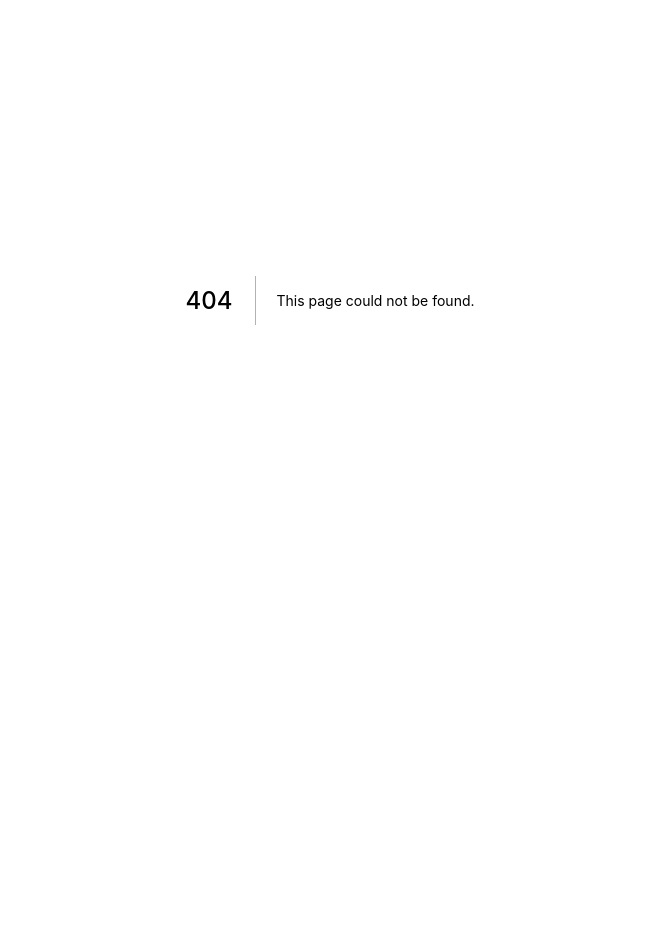
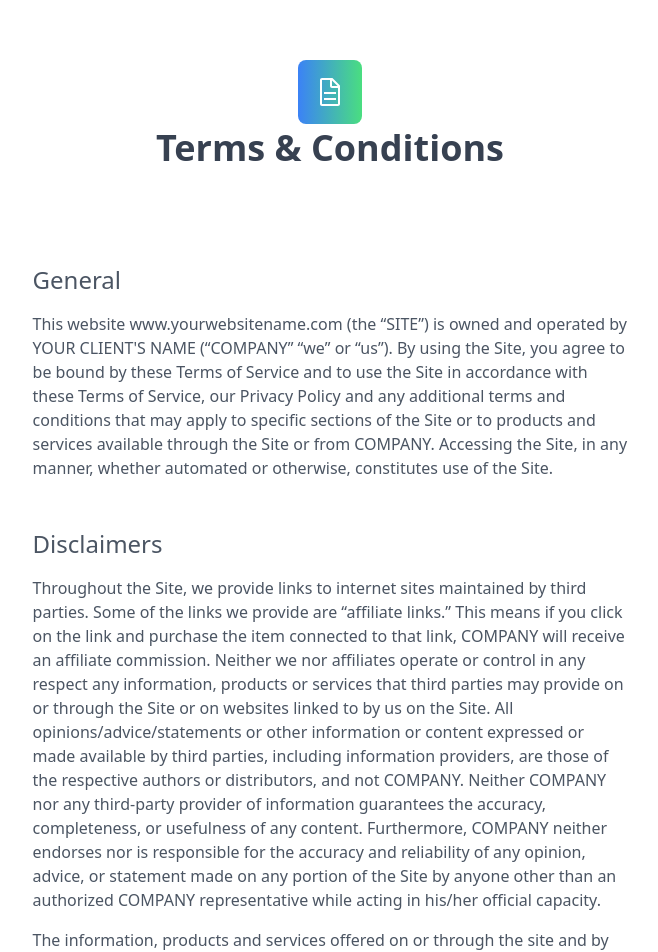
Before and after one commit to Joelynn94/agency-website, a Next.js app: page /terms-and-conditions in a window 1280 px wide. Before the commit this address had no page. Shown: the part 100-1052 px from the top of the page, without its empty margins (310-968 px from the left). Before the commit the page ends 800 px from the top, so only its background shows below. Built offline with nearby package versions, Linux system fonts and the light colour scheme.

Commit message:
feat: adds basic blog post layout

```diff
--- a/components/footer.js
+++ b/components/footer.js
@@ -303,13 +303,14 @@ export default function Footer() {
 						Privacy Policy
 					</a>
 				</Link>
+				<Link href="/terms-and-conditions">
 					<a
 						className="text-gray-400 hover:text-gray-300"
-					href="/terms_and_conditions.html"
 						rel="nofollow"
 					>
 						Terms &amp; Conditions
 					</a>
+				</Link>
 			</div>
 		</footer>
 	);
--- a/pages/posts/first-post.js
+++ b/pages/posts/first-post.js
@@ -1,21 +1,115 @@
-import Link from "next/link"
-import Head from 'next/head';
+import Link from "next/link";
+import Head from "next/head";
 import Layout from "../../components/layout";
 
 const FirstPost = () => {
-  return (
-    <Layout>
-      <Head>
-        <title>First Post</title>
-      </Head>
-      <h1>First Post</h1>
-      <h2>
-        <Link href="/">
-          <a>Back to home</a>
-        </Link>
-      </h2>
-    </Layout>
-  )
-}
+	return (
+		<Layout>
+			<section className="pb-24">
+				<article>
+					<div className="relative overflow-hidden h-1/6 lg:screen w-full mb-12 lg:mb-16">
+						<div className="absolute top-0 bottom-0 left-0 right-0 bg-gradient-to-br from-blue-400  to-green-300 opacity-50"></div>
+						<div className="absolute h-full w-full flex flex-col items-center justify-center">
+							<div className="text-center lg:mb-2">
+								<span className="uppercase tracking-wider font-semibold text-gray-600 text-sm">
+									Ideas
+								</span>
+								<span className="text-gray-600 mx-2 lg:mx-3 font-medium">
+									July 23, 2021
+								</span>
+							</div>
+							<h1 className="text-3xl lg:text-5xl font-semibold text-center mx-4 lg:mx-0 text-gray-700">
+								How to Generate Leads
+							</h1>
+						</div>
 
-export default FirstPost
+						<div className="h-screen">
+							<img
+								className="h-full w-full object-cover"
+								src="../images/lead_generation.jpg"
+								alt="A man waiting in a cafe for someone that will never show up."
+							/>
+						</div>
+					</div>
+
+					<div className="max-w-prose mx-6 lg:mx-auto text-gray-600">
+						<p className="mb-12 text-lg lg:text-xl font-semibold text-gray-700">
+							Lorem ipsum dolor sit amet consectetur adipisicing
+							elit. Possimus eligendi libero sit nihil tempora,
+							totam reprehenderit aliquam beatae obcaecati
+							ratione. Libero consequatur cumque magnam ipsam quae
+							sequi laudantium pariatur veritatis? Totam
+							reprehenderit aliquame.
+						</p>
+						<p className="mb-4">
+							Nunc dictum nec tellus nec hendrerit. Etiam leo
+							felis, congue vitae placerat vel, vestibulum id
+							massa. Maecenas cursus, ante sit amet placerat
+							rhoncus, risus est auctor diam, in pulvinar magna
+							lectus at erat.
+						</p>
+						<p className="mb-4">
+							Nullam eget neque tellus. In tellus odio, pretium ac
+							risus vitae, bibendum dignissim lectus. Vestibulum
+							hendrerit libero nec mauris feugiat vehicula. Duis
+							malesuada diam tempor odio efficitur, vitae faucibus
+							purus ornare.
+						</p>
+						<p className="mb-4">
+							Aenean rhoncus mauris id sapien gravida lobortis.
+							Praesent vel eleifend purus. Nulla euismod pharetra
+							massa sit amet vestibulum. Interdum et malesuada
+							fames ac ante ipsum primis in faucibus. Cras nec
+							semper quam.
+						</p>
+
+						<h2 className="text-xl lg:text-2xl mt-12 mb-4 text-gray-600">
+							A Secondary Heading
+						</h2>
+						<p className="mb-4">
+							Nunc dictum nec tellus nec hendrerit. Etiam leo
+							felis, congue vitae placerat vel, vestibulum id
+							massa. Maecenas cursus, ante sit amet placerat
+							rhoncus, risus est auctor diam, in pulvinar magna
+							lectus at erat.
+						</p>
+						<p className="mb-4">
+							Nullam eget neque tellus. In tellus odio, pretium ac
+							risus vitae, bibendum dignissim lectus. Vestibulum
+							hendrerit libero nec mauris feugiat vehicula. Duis
+							malesuada diam tempor odio efficitur, vitae faucibus
+							purus ornare.
+						</p>
+						<p className="mb-4">
+							Aenean rhoncus mauris id sapien gravida lobortis.
+							Praesent vel eleifend purus. Nulla euismod pharetra
+							massa sit amet vestibulum. Interdum et malesuada
+							fames ac ante ipsum primis in faucibus. Cras nec
+							semper quam.
+						</p>
+
+						<h2 className="text-xl lg:text-2xl mt-12 mb-4 text-gray-600">
+							Summary
+						</h2>
+						<p className="mb-4">
+							Nullam eget neque tellus. In tellus odio, pretium ac
+							risus vitae, bibendum dignissim lectus. Vestibulum
+							hendrerit libero nec mauris feugiat vehicula. Duis
+							malesuada diam tempor odio efficitur, vitae faucibus
+							purus ornare.
+						</p>
+						<p className="mb-4">
+							Aenean rhoncus mauris id sapien gravida lobortis.
+							Praesent vel eleifend purus. Nulla euismod pharetra
+							massa sit amet vestibulum. Interdum et malesuada
+							fames ac ante ipsum primis in faucibus. Cras nec
+							semper quam.
+						</p>
+					</div>
+				</article>
+			</section>
+		</Layout>
+	);
+};
+
+export default FirstPost;
--- a/pages/privacy-policy.js
+++ b/pages/privacy-policy.js
@@ -3,12 +3,12 @@ import Layout from "../components/layout";
 export default function PrivacyPolicy() {
 	return (
 		<Layout>
-			<section class="pt-24 pb-40 lg:pt-40 lg:pb-32 flex justify-center">
-				<article class="max-w-screen-xl lg:mx-8">
-					<div class="flex flex-col items-center justify-center">
-						<div class="inline-block p-3 lg:p-4 rounded-full mb-1 bg-gradient-to-r from-blue-500 to-green-400">
+			<section className="pt-24 pb-40 lg:pt-40 lg:pb-32 flex justify-center">
+				<article className="max-w-screen-xl lg:mx-8">
+					<div className="flex flex-col items-center justify-center">
+						<div className="inline-block p-3 lg:p-4 rounded-full mb-1 bg-gradient-to-r from-blue-500 to-green-400">
 							<svg
-								class="h-8 w-8"
+								className="h-8 w-8"
 								width="24"
 								height="30"
 								viewBox="0 0 24 30"
@@ -21,12 +21,12 @@ export default function PrivacyPolicy() {
 								/>
 							</svg>
 						</div>
-						<h1 class="text-3xl lg:text-4xl text-center mx-4 lg:mx-0 font-semibold text-gray-700">
+						<h1 className="text-3xl lg:text-4xl text-center mx-4 lg:mx-0 font-semibold text-gray-700">
 							Privacy Policy
 						</h1>
 					</div>
-					<div class="max-w-prose mx-6 lg:mx-auto text-gray-600 mt-12">
-						<p class="mb-4">
+					<div className="max-w-prose mx-6 lg:mx-auto text-gray-600 mt-12">
+						<p className="mb-4">
 							The following Privacy Policy governs the online
 							information collection practices of
 							www.yourwebsitename.com (“we” or “us” or “Site”). By
@@ -42,7 +42,7 @@ export default function PrivacyPolicy() {
 							email address to any unauthorized third party.
 						</p>
 
-						<p class="mb-4">
+						<p className="mb-4">
 							We may collect and store personal or other
 							information that you voluntarily supply to us online
 							while using the Site (e.g., while on the Site or in
@@ -57,7 +57,7 @@ export default function PrivacyPolicy() {
 							information is provided to us by you.
 						</p>
 
-						<p class="mb-4">
+						<p className="mb-4">
 							We also collect and store information that is
 							generated automatically as you navigate online
 							through the Site. For example, we may collect
@@ -75,7 +75,7 @@ export default function PrivacyPolicy() {
 							patterns.
 						</p>
 
-						<p class="mb-4">
+						<p className="mb-4">
 							The Site also includes links to websites we endorse
 							or sponsor and provides access to products and
 							services offered by third parties, whose privacy
@@ -91,7 +91,7 @@ export default function PrivacyPolicy() {
 							services.
 						</p>
 
-						<p class="mb-4">
+						<p className="mb-4">
 							We may also make some content, products and services
 							available through our Site through cooperative
 							relationships with third-party providers, where the
@@ -112,7 +112,7 @@ export default function PrivacyPolicy() {
 							more information.
 						</p>
 
-						<p class="mb-4">
+						<p className="mb-4">
 							Your information is stored at the list server that
 							delivers this Site’s newsletters. Your information
 							can only be accessed by those who help manage those
--- /dev/null
+++ b/pages/terms-and-conditions.js
@@ -0,0 +1,115 @@
+import Layout from "../components/layout";
+
+export default function TermsAndConditions() {
+	return (
+		<Layout>
+			<section className="pt-24 pb-40 lg:pt-40 lg:pb-32 flex justify-center">
+				<article className="max-w-screen-xl lg:mx-8">
+					<div className="flex flex-col items-center justify-center">
+						<div className="inline-block p-3 lg:p-4 rounded-lg mb-1 bg-gradient-to-r from-blue-500 to-green-400">
+							<svg
+								className="h-8 w-8"
+								width="32"
+								height="32"
+								viewBox="0 0 32 32"
+								fill="none"
+								xmlns="http://www.w3.org/2000/svg"
+							>
+								<path
+									d="M25.7 9.3L18.7 2.3C18.5 2.1 18.3 2 18 2H8C6.9 2 6 2.9 6 4V28C6 29.1 6.9 30 8 30H24C25.1 30 26 29.1 26 28V10C26 9.7 25.9 9.5 25.7 9.3ZM18 4.4L23.6 10H18V4.4ZM24 28H8V4H16V10C16 11.1 16.9 12 18 12H24V28Z"
+									fill="white"
+								/>
+								<path d="M10 22H22V24H10V22Z" fill="white" />
+								<path d="M10 16H22V18H10V16Z" fill="white" />
+							</svg>
+						</div>
+						<h1 className="text-3xl lg:text-4xl font-semibold text-center mx-4 lg:mx-0 text-gray-700">
+							Terms & Conditions
+						</h1>
+					</div>
+					<div className="max-w-prose mx-6 lg:mx-auto text-gray-600 mt-16 lg:mt-24">
+						<h2 className="text-xl lg:text-2xl mt-12 mb-4 text-gray-600">
+							General
+						</h2>
+						<p className="mb-4">
+							This website www.yourwebsitename.com (the “SITE”) is
+							owned and operated by YOUR CLIENT'S NAME (“COMPANY”
+							“we” or “us”). By using the Site, you agree to be
+							bound by these Terms of Service and to use the Site
+							in accordance with these Terms of Service, our
+							Privacy Policy and any additional terms and
+							conditions that may apply to specific sections of
+							the Site or to products and services available
+							through the Site or from COMPANY. Accessing the
+							Site, in any manner, whether automated or otherwise,
+							constitutes use of the Site.
+						</p>
+
+						<h2 className="text-xl lg:text-2xl mt-12 mb-4 text-gray-600">
+							Disclaimers
+						</h2>
+						<p className="mb-4">
+							Throughout the Site, we provide links to internet
+							sites maintained by third parties. Some of the links
+							we provide are “affiliate links.” This means if you
+							click on the link and purchase the item connected to
+							that link, COMPANY will receive an affiliate
+							commission. Neither we nor affiliates operate or
+							control in any respect any information, products or
+							services that third parties may provide on or
+							through the Site or on websites linked to by us on
+							the Site. All opinions/advice/statements or other
+							information or content expressed or made available
+							by third parties, including information providers,
+							are those of the respective authors or distributors,
+							and not COMPANY. Neither COMPANY nor any third-party
+							provider of information guarantees the accuracy,
+							completeness, or usefulness of any content.
+							Furthermore, COMPANY neither endorses nor is
+							responsible for the accuracy and reliability of any
+							opinion, advice, or statement made on any portion of
+							the Site by anyone other than an authorized COMPANY
+							representative while acting in his/her official
+							capacity.
+						</p>
+
+						<p className="mb-4">
+							The information, products and services offered on or
+							through the site and by company and any third-party
+							sites are provided “as is” and without warranties of
+							any kind either express or implied. To the fullest
+							extent permissible pursuant to applicable law, we
+							disclaim all warranties, express or implied,
+							including, but not limited to, implied warranties of
+							merchantability and fitness for a particular
+							purpose. we do not warrant that the site or any of
+							its functions will be uninterrupted or error-free,
+							that defects will be corrected, or that any part of
+							this site, including bulletin boards, or the servers
+							that make it available, are free of viruses or other
+							harmful components. We do not warrant or make any
+							representations regarding the use or the results of
+							the use of the site or materials on this site or on
+							third-party sites in terms of their correctness,
+							accuracy, timeliness, reliability or otherwise.
+						</p>
+
+						<p className="mb-4">
+							By accessing the site, you agree at all times to
+							defend, indemnify and hold harmless COMPANY its
+							affiliates, their successors, transferees, assignees
+							and licensees and their respective parent and
+							subsidiary companies, agents, associates, officers,
+							directors, shareholders and employees of each from
+							and against any and all claims, causes of action,
+							damages, liabilities, costs and expenses, including
+							legal fees and expenses, arising out of or related
+							to your breach of any obligation, warranty,
+							representation or covenant set forth herein.
+						</p>
+					</div>
+				</article>
+			</section>
+		</Layout>
+	);
+}
```
Lines whose indentation alone changed are shown as unchanged.
